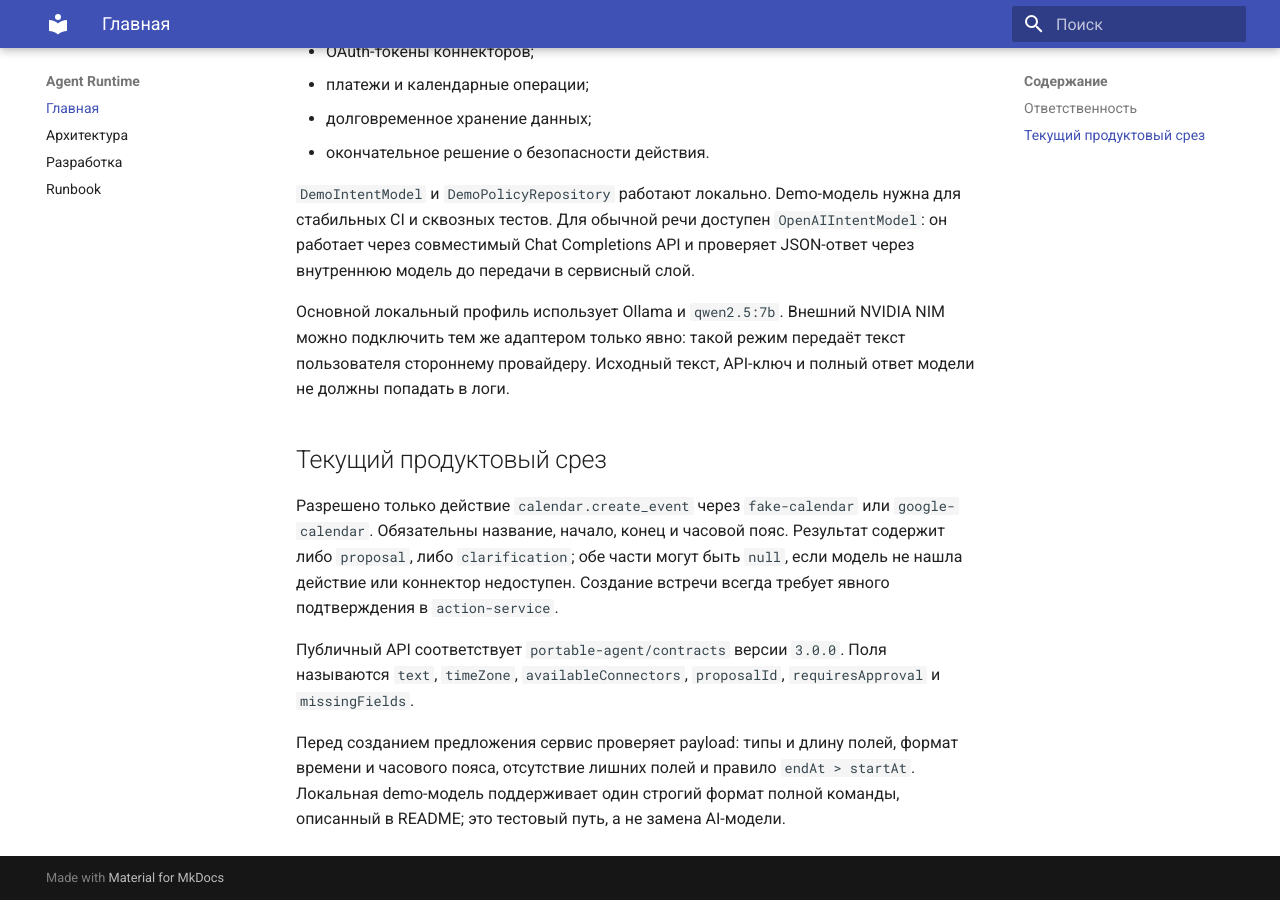
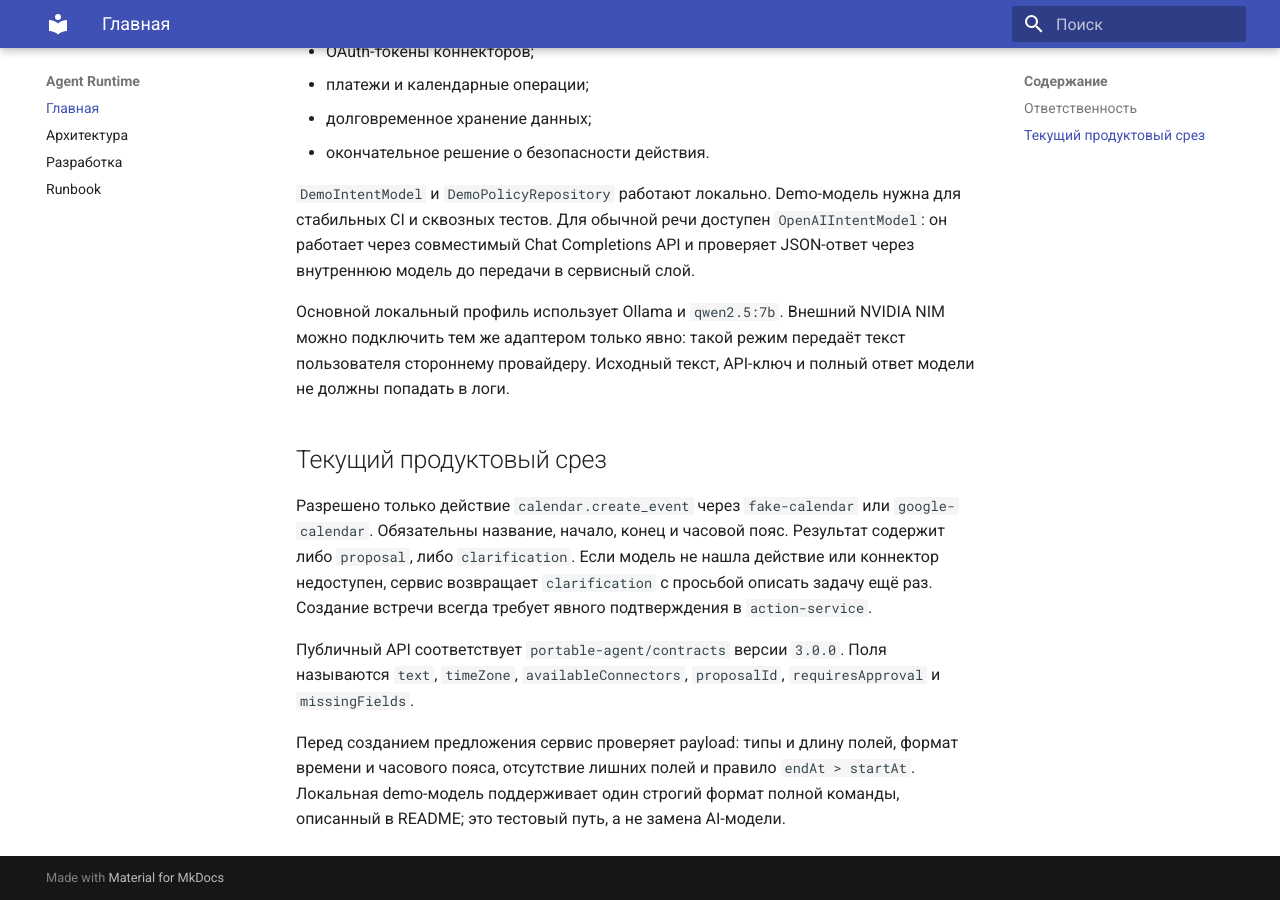
Before and after one commit to portable-agent/agent-runtime, an MkDocs documentation site: the page built from docs/index.md, in a window 1280 px wide and 900 px high, scrolled down 635 px. Built offline with MkDocs 1.6.1 and Material for MkDocs 9.7.7, drawn with Linux system fonts in a browser that asks for light colours.

```diff
--- a/docs/index.md
+++ b/docs/index.md
@@ -34,7 +34,8 @@ Completions API и проверяет JSON-ответ через внутрен
 
 Разрешено только действие `calendar.create_event` через `fake-calendar` или `google-calendar`.
 Обязательны название, начало, конец и часовой пояс. Результат содержит либо `proposal`, либо
-`clarification`; обе части могут быть `null`, если модель не нашла действие или коннектор недоступен.
+`clarification`. Если модель не нашла действие или коннектор недоступен, сервис возвращает
+`clarification` с просьбой описать задачу ещё раз.
 Создание встречи всегда требует явного подтверждения в `action-service`.
 
 Публичный API соответствует `portable-agent/contracts` версии `3.0.0`. Поля называются `text`,
```
Also changed, not shown: README.md (+3 -2 lines), 3 other files.
